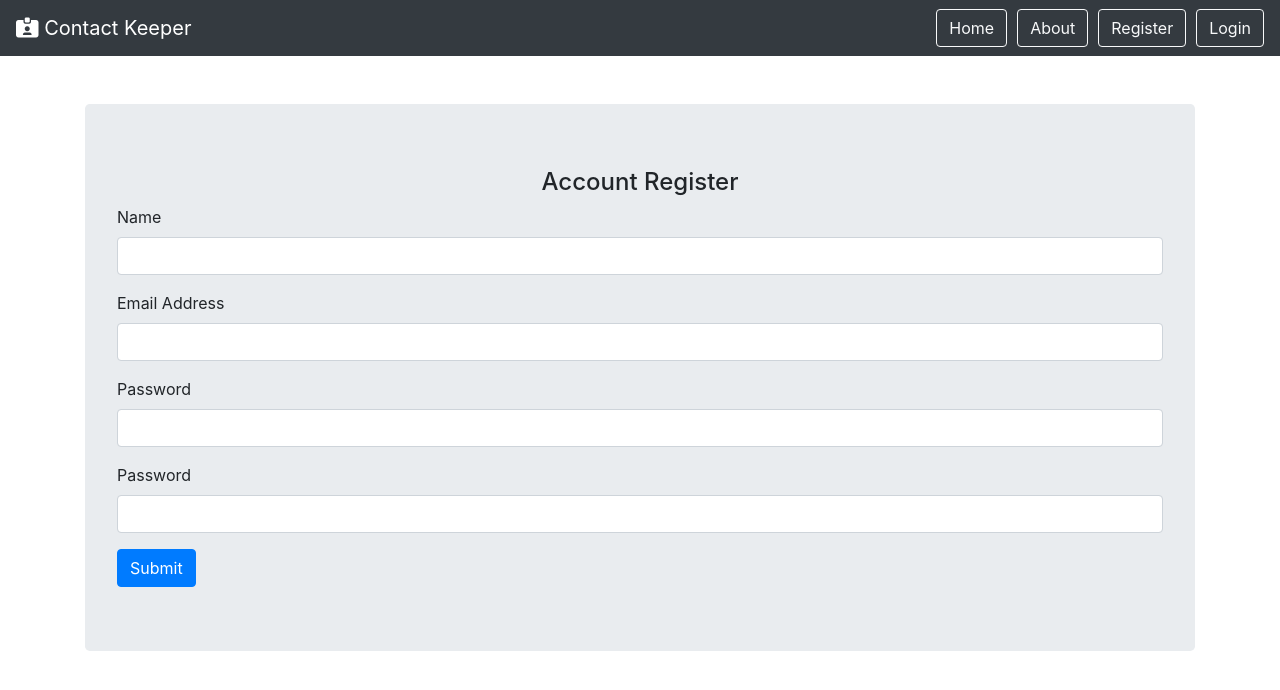
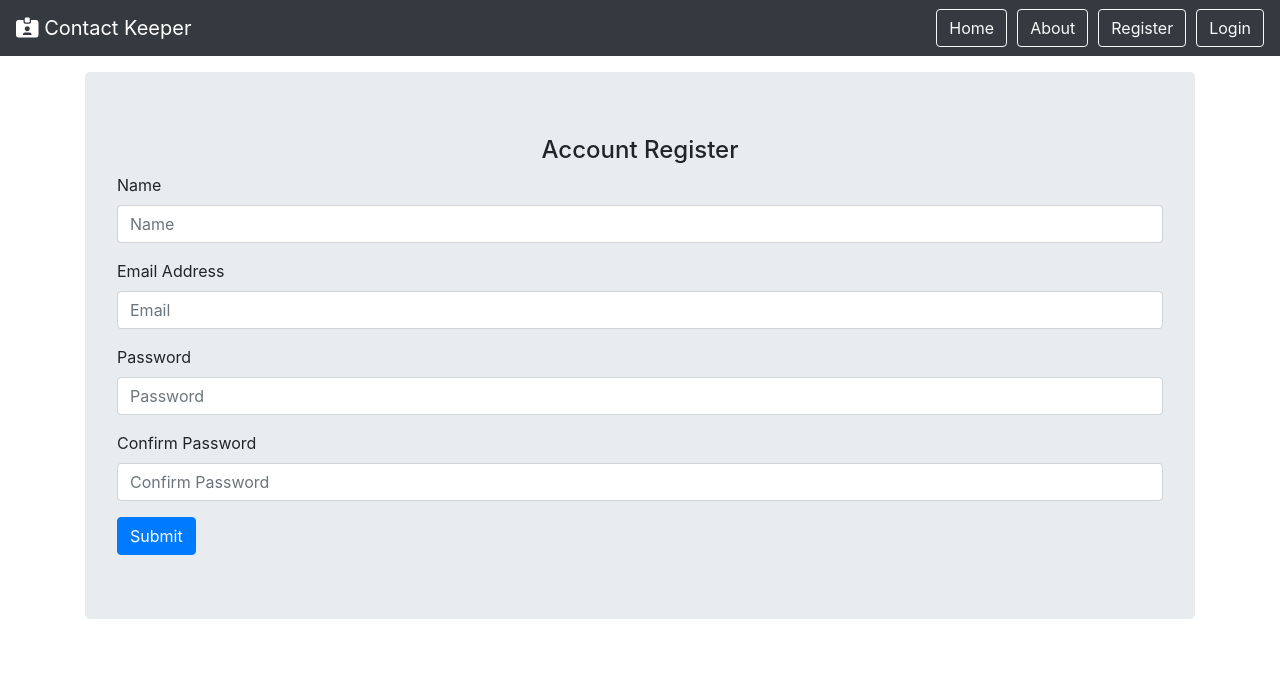
Before and after one commit to devdaemon404/contact-keeper, a React (Create React App) app in the folder client/: page /register in a window 1280 px wide. Shown: the top 690 px of the page. Built offline with nearby package versions, Linux system fonts and the light colour scheme.

Commit message:
Add Alert context,state and component

```diff
--- a/client/src/App.js
+++ b/client/src/App.js
@@ -5,16 +5,20 @@ import Home from './components/pages/Home';
 import About from './components/pages/About';
 import Register from './components/auth/Register';
 import Login from './components/auth/Login';
+import Alerts from './components/layout/Alerts';
 import ContactState from './context/contact/ContactState';
 import AuthState from './context/auth/AuthState';
+import AlertState from './context/alert/AlertState';
 const App = () => {
   return (
     <AuthState>
       <ContactState>
+        <AlertState>
           <Router>
             <Fragment>
               <Navbar />
               <div className="container">
+                <Alerts />
                 <Switch>
                   <Route exact path='/' component={Home} />
                   <Route exact path='/about' component={About} />
@@ -24,6 +28,7 @@ const App = () => {
               </div>
             </Fragment>
           </Router>
+        </AlertState>
       </ContactState>
     </AuthState>
   );
--- a/client/src/components/auth/Login.js
+++ b/client/src/components/auth/Login.js
@@ -16,16 +16,16 @@ const Login = () => {
         console.log('Login Submit');
     }
     return (
-        <div className="jumbotron mt-5">
+        <div className="jumbotron mt-3">
             <form onSubmit={onSubmit}>
                 <h4 className="text-center">Account Login</h4>
                 <div className="form-group">
                     <label htmlFor="email">Email Address</label>
-                    <input className="form-control" type="email" name="email" value={email} onChange={onChange} />
+                    <input className="form-control" type="email" name="email" value={email} onChange={onChange} placeholder="Email" />
                 </div>
                 <div className="form-group">
                     <label htmlFor="password">Password</label>
-                    <input className="form-control" type="password" name="password" value={password} onChange={onChange} />
+                    <input className="form-control" type="password" name="password" value={password} onChange={onChange} placeholder="Password" />
                 </div>
                 <button type="submit" className="btn btn-primary">Submit</button>
             </form>
--- a/client/src/components/auth/Register.js
+++ b/client/src/components/auth/Register.js
@@ -1,6 +1,9 @@
-import React, { useState } from 'react'
+import React, { useState, useContext } from 'react';
+import AlertContext from '../../context/alert/alertContext';
 
 const Register = () => {
+    const alertContext = useContext(AlertContext);
+    const { setAlert } = alertContext;
     const [user, setUser] = useState({
         name: '',
         email: '',
@@ -10,32 +13,35 @@ const Register = () => {
     const { name, email, password, password2 } = user;
 
     const onChange = e => {
-        setUser({ ...user, [e.target.name]: e.target.value })
+        setUser({ ...user, [e.target.name]: e.target.value });
     }
 
     const onSubmit = e => {
         e.preventDefault();
-        console.log('Register Submit');
+        if (password !== password2) {
+            setAlert('Passwords do not match', 'danger');
+        } else
+            console.log('Register Submit');
     }
     return (
-        <div className="jumbotron mt-5">
+        <div className="jumbotron mt-3">
             <form onSubmit={onSubmit}>
                 <h4 className="text-center">Account Register</h4>
                 <div className="form-group">
                     <label htmlFor="name">Name</label>
-                    <input className="form-control" type="text" name="name" value={name} onChange={onChange} />
+                    <input className="form-control" type="text" name="name" value={name} onChange={onChange} placeholder="Name" required />
                 </div>
                 <div className="form-group">
                     <label htmlFor="email">Email Address</label>
-                    <input className="form-control" type="email" name="email" value={email} onChange={onChange} />
+                    <input className="form-control" type="email" name="email" value={email} onChange={onChange} placeholder="Email" required />
                 </div>
                 <div className="form-group">
                     <label htmlFor="password">Password</label>
-                    <input className="form-control" type="password" name="password" value={password} onChange={onChange} />
+                    <input className="form-control" type="password" name="password" value={password} onChange={onChange} placeholder="Password" minLength='6' required />
                 </div>
                 <div className="form-group">
-                    <label htmlFor="password2">Password</label>
-                    <input className="form-control" type="password" name="password2" value={password2} onChange={onChange} />
+                    <label htmlFor="password2">Confirm Password</label>
+                    <input className="form-control" type="password" name="password2" value={password2} onChange={onChange} placeholder="Confirm Password" minLength='6' required />
                 </div>
                 <button type="submit" className="btn btn-primary">Submit</button>
             </form>
--- /dev/null
+++ b/client/src/components/layout/Alerts.js
@@ -0,0 +1,15 @@
+import React, { useContext } from 'react';
+import AlertContext from '../../context/alert/alertContext';
+
+const Alerts = () => {
+    const alertContext = useContext(AlertContext);
+    return (
+        alertContext.alerts.length > 0 && alertContext.alerts.map(alert => (
+            <div key={alert.id} className={`mt-3 alert alert-${alert.type}`} >
+                <i className="fa fa-info-circle mr-2" />{alert.msg}
+            </div >
+        ))
+    )
+}
+
+export default Alerts;
--- /dev/null
+++ b/client/src/context/alert/AlertState.js
@@ -0,0 +1,40 @@
+import React, { useReducer } from 'react';
+import AlertContext from './alertContext';
+import alertReducer from './alertReducer';
+import uuid from 'uuid';
+import {
+    SET_ALERT,
+    REGISTER_SUCCESS,
+    REMOVE_ALERT
+} from '../types';
+
+const AlertState = props => {
+    const initialState = [];
+
+    const [state, dispatch] = useReducer(alertReducer, initialState);
+
+    //Set Alert
+    const setAlert = (msg, type, timeout = 5000) => {
+        const id = uuid.v4();
+        dispatch({
+            type: SET_ALERT,
+            payload: { msg, type, id }
+        });
+        setTimeout(() => {
+            dispatch({
+                type: REMOVE_ALERT,
+                payload: id
+            })
+        }, timeout)
+    }
+    return (
+        <AlertContext.Provider
+            value={{
+                alerts: state,
+                setAlert
+            }}>
+            {props.children}
+        </AlertContext.Provider>
+    )
+}
+export default AlertState;
--- /dev/null
+++ b/client/src/context/alert/alertContext.js
@@ -0,0 +1,5 @@
+import { createContext } from 'react';
+
+const alertContext = createContext();
+
+export default alertContext;
--- /dev/null
+++ b/client/src/context/alert/alertReducer.js
@@ -0,0 +1,16 @@
+import { SET_ALERT, REMOVE_ALERT } from '../types';
+
+export default (state, action) => {
+    const { type, payload } = action;
+    switch (type) {
+        case SET_ALERT:
+            return [
+                ...state,
+                payload
+            ];
+        case REMOVE_ALERT:
+            return state.filter(alert => alert.id !== payload)
+        default:
+            return state;
+    }
+}
```
Lines whose indentation alone changed are shown as unchanged.
